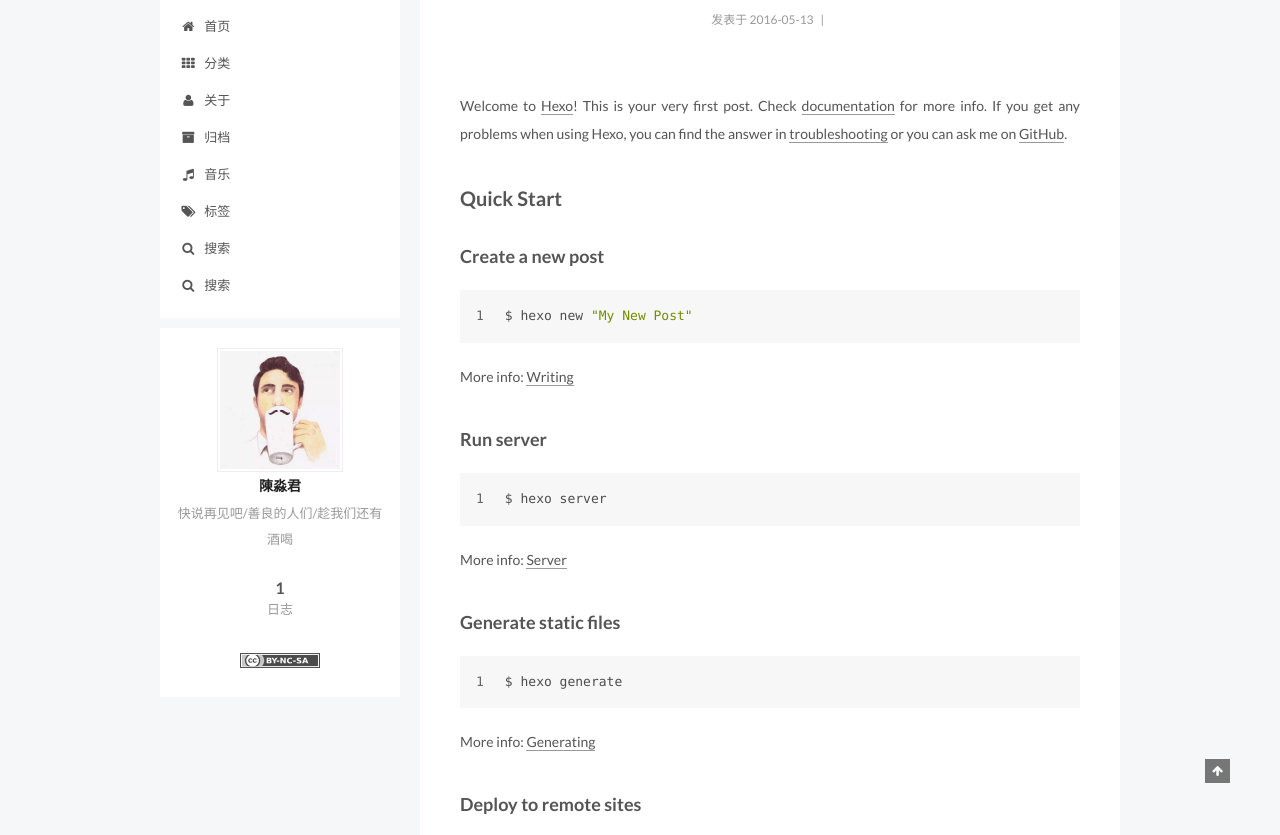
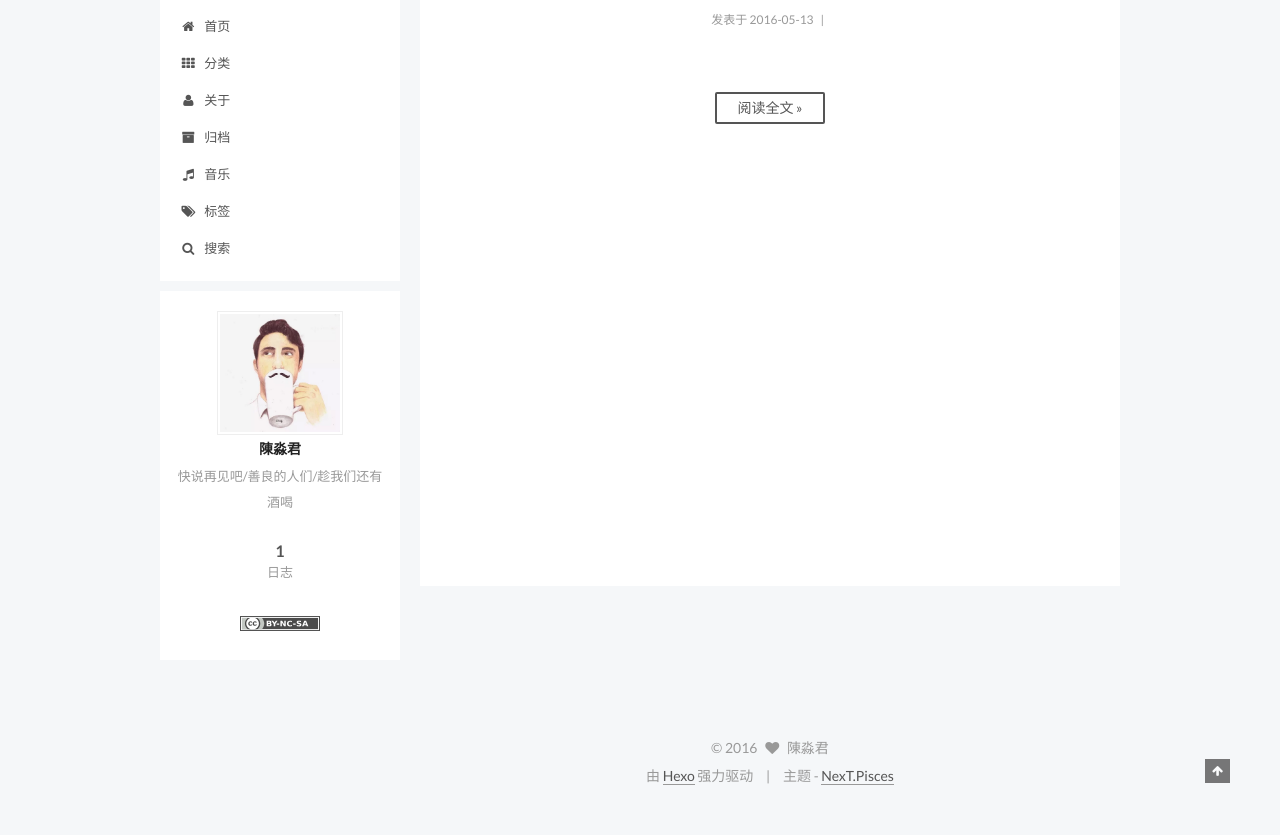
Before and after one commit to Cthreewater/Cthreewater.github.io, a plain HTML site: page index.html in a window 1280 px wide. Shown: the part 117-952 px from the top of the page. After the commit the page ends 927 px from the top, so only its background shows below. Drawn offline with Linux system fonts and the light colour scheme; a script that the page names is missing.

Commit message:
Site updated: 2016-05-16 15:40:20

```diff
--- a/404.html
+++ b/404.html
@@ -90,7 +90,7 @@
 <meta property="og:url" content="http://cthreewater.xyz/404.html">
 <meta property="og:site_name" content="Cthreewater">
 <meta property="og:description">
-<meta property="og:updated_time" content="2016-05-16T06:40:32.118Z">
+<meta property="og:updated_time" content="2016-05-16T07:29:20.720Z">
 <meta name="twitter:card" content="summary">
 <meta name="twitter:title" content="Cthreewater">
 <meta name="twitter:description">
@@ -230,16 +230,6 @@
         </li>
 
 
-        <li class="menu-item menu-item-search">
-          <a href="/search" rel="section">
-
-              <i class="menu-item-icon fa fa-fw fa-search"></i> <br />
-
-            搜索
-          </a>
-        </li>
-
-
 
         <li class="menu-item menu-item-search">
 
@@ -299,7 +289,7 @@
 </head>
 <body>
 
-<script type="text/javascript" src="http://www.qq.com/404/search_children.js" charset="utf-8" homepageurl="your-site-url" homepagename="回到我的主页"></script>
+<script type="text/javascript" src="http://www.qq.com/404/search_children.js" charset="utf-8" homepageurl="cthreewater.xyz" homepagename="回到我的主页"></script>
 
 </body>
 </html>
--- a/css/main.css
+++ b/css/main.css
@@ -1549,7 +1549,7 @@
   width: 4px;
   height: 4px;
   border-radius: 50%;
-  background: #d2e7cd;
+  background: #b8ffff;
 }
 .links-of-blogroll {
   font-size: 13px;
--- a/index.html
+++ b/index.html
@@ -225,16 +225,6 @@
         </li>
 
 
-        <li class="menu-item menu-item-search">
-          <a href="/search" rel="section">
-
-              <i class="menu-item-icon fa fa-fw fa-search"></i> <br />
-
-            搜索
-          </a>
-        </li>
-
-
 
         <li class="menu-item menu-item-search">
 
@@ -354,17 +344,14 @@
 
 
 
-            <p>Welcome to <a href="https://hexo.io/" target="_blank" rel="external">Hexo</a>! This is your very first post. Check <a href="https://hexo.io/docs/" target="_blank" rel="external">documentation</a> for more info. If you get any problems when using Hexo, you can find the answer in <a href="https://hexo.io/docs/troubleshooting.html" target="_blank" rel="external">troubleshooting</a> or you can ask me on <a href="https://github.com/hexojs/hexo/issues" target="_blank" rel="external">GitHub</a>.</p>
-<h2 id="Quick-Start"><a href="#Quick-Start" class="headerlink" title="Quick Start"></a>Quick Start</h2><h3 id="Create-a-new-post"><a href="#Create-a-new-post" class="headerlink" title="Create a new post"></a>Create a new post</h3><figure class="highlight bash"><table><tr><td class="gutter"><pre><span class="line">1</span><br></pre></td><td class="code"><pre><span class="line">$ hexo new <span class="string">"My New Post"</span></span><br></pre></td></tr></table></figure>
-<p>More info: <a href="https://hexo.io/docs/writing.html" target="_blank" rel="external">Writing</a></p>
-<h3 id="Run-server"><a href="#Run-server" class="headerlink" title="Run server"></a>Run server</h3><figure class="highlight bash"><table><tr><td class="gutter"><pre><span class="line">1</span><br></pre></td><td class="code"><pre><span class="line">$ hexo server</span><br></pre></td></tr></table></figure>
-<p>More info: <a href="https://hexo.io/docs/server.html" target="_blank" rel="external">Server</a></p>
-<h3 id="Generate-static-files"><a href="#Generate-static-files" class="headerlink" title="Generate static files"></a>Generate static files</h3><figure class="highlight bash"><table><tr><td class="gutter"><pre><span class="line">1</span><br></pre></td><td class="code"><pre><span class="line">$ hexo generate</span><br></pre></td></tr></table></figure>
-<p>More info: <a href="https://hexo.io/docs/generating.html" target="_blank" rel="external">Generating</a></p>
-<h3 id="Deploy-to-remote-sites"><a href="#Deploy-to-remote-sites" class="headerlink" title="Deploy to remote sites"></a>Deploy to remote sites</h3><figure class="highlight bash"><table><tr><td class="gutter"><pre><span class="line">1</span><br></pre></td><td class="code"><pre><span class="line">$ hexo deploy</span><br></pre></td></tr></table></figure>
-<p>More info: <a href="https://hexo.io/docs/deployment.html" target="_blank" rel="external">Deployment</a></p>
 
 
+
+          <div class="post-more-link text-center">
+            <a class="btn" href="/2016/05/13/hello-world/#more" rel="contents">
+              阅读全文 &raquo;
+            </a>
+          </div>
 
 
     </div>
```
Also changed, not shown: 2016/05/13/hello-world/index.html (+0 -10 lines), about/index.html (+0 -10 lines), archives/2016/05/index.html (+0 -10 lines), archives/2016/index.html (+0 -10 lines), archives/index.html (+0 -10 lines), categories/index.html (+0 -10 lines), guestbook/index.html (+0 -10 lines), music/index.html (+0 -10 lines), search/index.html (+0 -10 lines).
